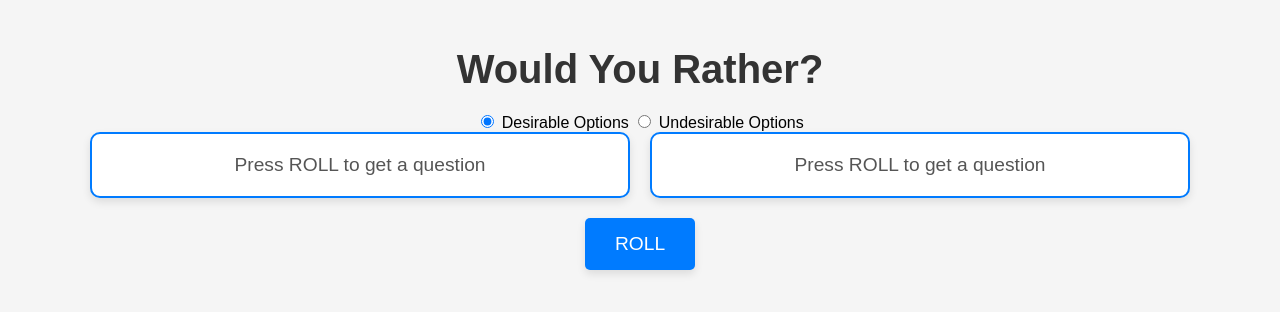
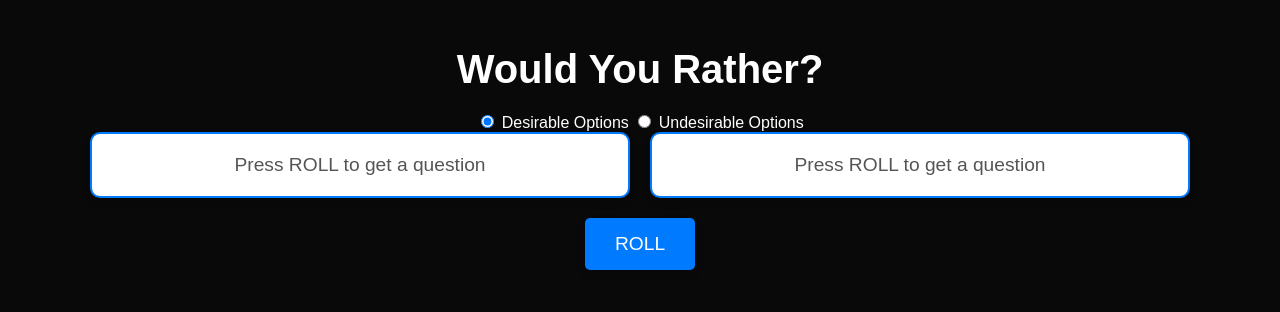
Before and after one commit to kay-who-codes/Would-You-Rather, a plain HTML site: page index.html in a window 1280 px wide. Drawn offline with Linux system fonts and the light colour scheme.

Commit message:
Update style.css

```diff
--- a/style.css
+++ b/style.css
@@ -1,7 +1,8 @@
 /* Existing styles */
 body {
+    color: #fff;
     font-family: 'Arial', sans-serif;
-    background: #f5f5f5;
+    background: #090909;
     text-align: center;
     margin: 0;
     padding: 0;
@@ -12,7 +13,7 @@ body {
 }
 
 h1 {
-    color: #333;
+    color: #fff;
     font-size: 2.5rem;
     margin-bottom: 20px;
 }
@@ -33,7 +34,7 @@ h1 {
     box-shadow: 0 4px 8px rgba(0, 0, 0, 0.1);
     font-size: 1.2rem;
     color: #555;
-    transition: transform 0.6s ease-in-out;
+    transition: transform 0.2s ease-in-out;
 }
 
 .card.flip {
```
